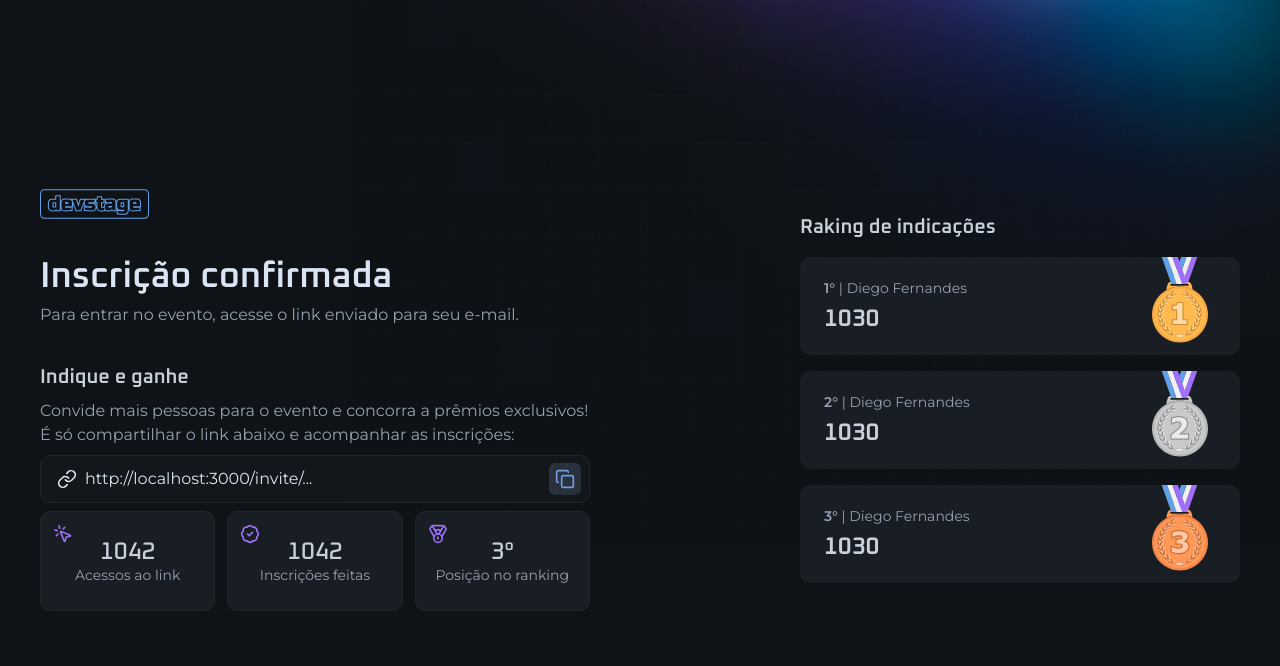
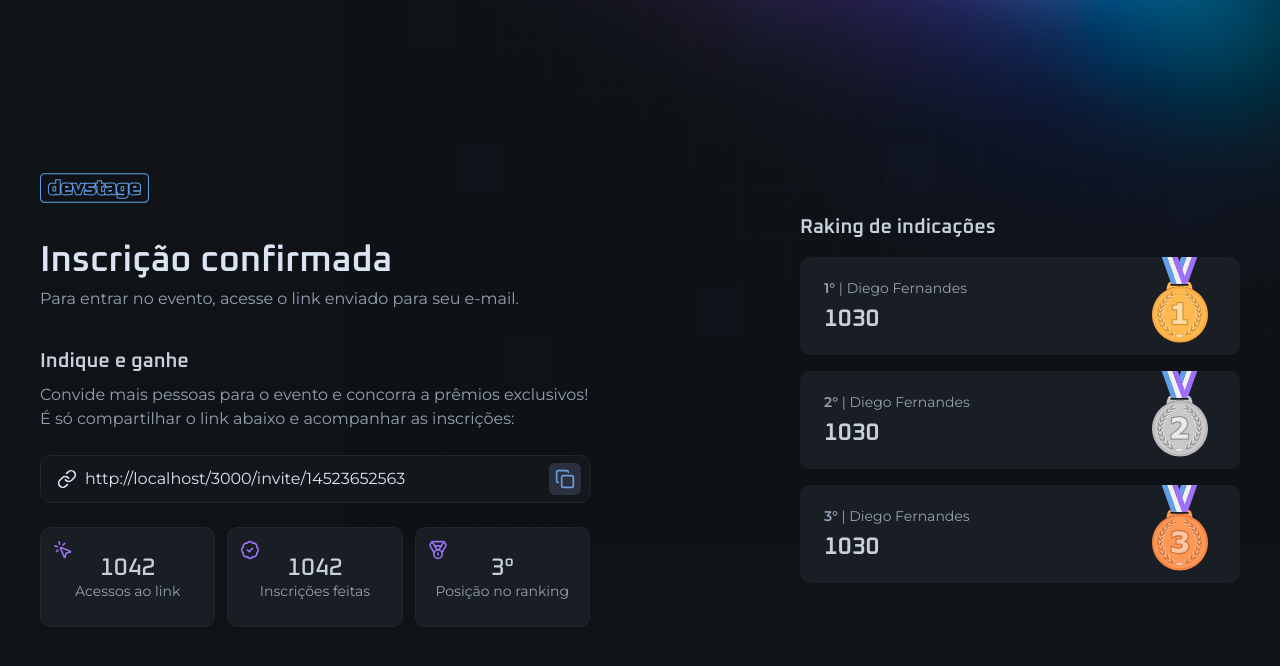
Before and after one commit to ricardosantanadev4/web, a Next.js app: page /invite in a window 1280 px wide. Shown: the top 666 px of the page. Built offline with nearby package versions, Linux system fonts and the light colour scheme.

Commit message:
feat: Fucionalidade de cópia do link evento configurada.

```diff
--- a/src/app/invite/invite-link-input.tsx
+++ b/src/app/invite/invite-link-input.tsx
@@ -1,8 +1,19 @@
+'use client'
+
 import { Copy, Link } from "lucide-react";
 import { IconButton } from "../components/icon-button";
 import { InputField, InputICon, InputRoot } from "../components/input";
 
-export function InviteLinkInput() {
+interface InviteLinkCopyInputProps {
+    invitLink: string;
+}
+
+export function InviteLinkInput({ invitLink }: InviteLinkCopyInputProps) {
+
+    function copyInviteLink() {
+        navigator.clipboard.writeText(invitLink)
+    }
+
     return (
         <InputRoot>
             <InputICon>
@@ -13,10 +24,13 @@ export function InviteLinkInput() {
 
             <InputField
                 readOnly
-                defaultValue="http://localhost:3000/invite/..."
+                defaultValue={invitLink}
             />
 
-            <IconButton className="-mr-2">
+            <IconButton
+                className="-mr-2"
+                onClick={copyInviteLink}
+            >
                 <Copy
                     className="size-5"
                 />
--- a/src/app/invite/page.tsx
+++ b/src/app/invite/page.tsx
@@ -2,11 +2,13 @@
 import Image from "next/image";
 import logo from '../../assets/logo.svg';
 
+import { InviteLinkInput } from "./invite-link-input";
 import { Ranking } from "./ranking";
 import { Stats } from "./stats";
-import { InviteLinkInput } from "./invite-link-input";
 
 export default function InvitePage() {
+    const invitLink = 'http://localhost/3000/invite/14523652563';
+
     return (
         <div
             className="min-h-dvh flex items-center justify-between gap-16 flex-col md:flex-row"
@@ -38,7 +40,7 @@ export default function InvitePage() {
                 </div>
 
                 <div
-                    className="space-y-2"
+                    className="space-y-6"
                 >
                     <div
                         className="space-y-3"
@@ -48,14 +50,18 @@ export default function InvitePage() {
                             Indique e ganhe
                         </h2>
 
-                        <p className="text-gray-300">
+                        <p
+                            className="text-gray-300"
+                        >
                             Convide mais pessoas para o evento e concorra a prêmios
                             exclusivos! É só compartilhar o link abaixo e acompanhar as
                             inscrições:
                         </p>
                     </div>
 
-                    <InviteLinkInput />
+                    <InviteLinkInput
+                        invitLink={invitLink}
+                    />
 
                     <Stats />
                 </div>
```
